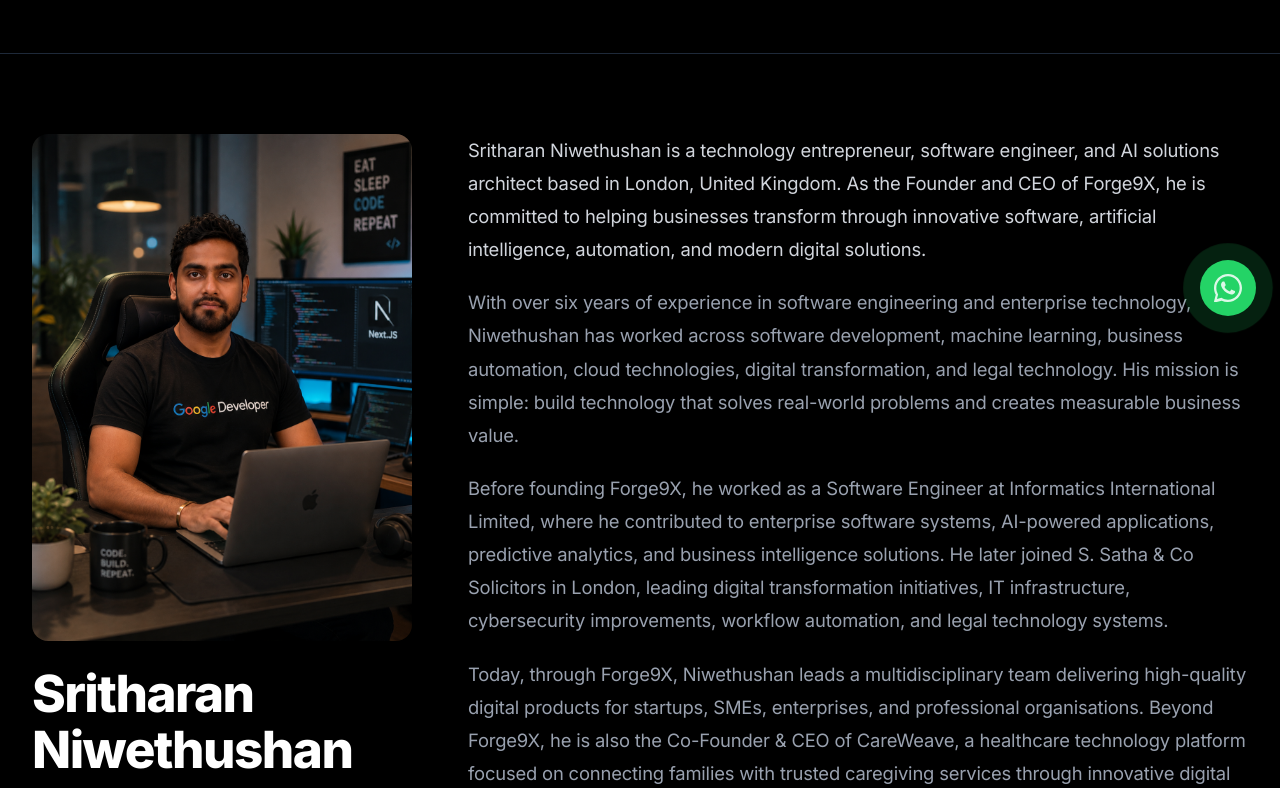
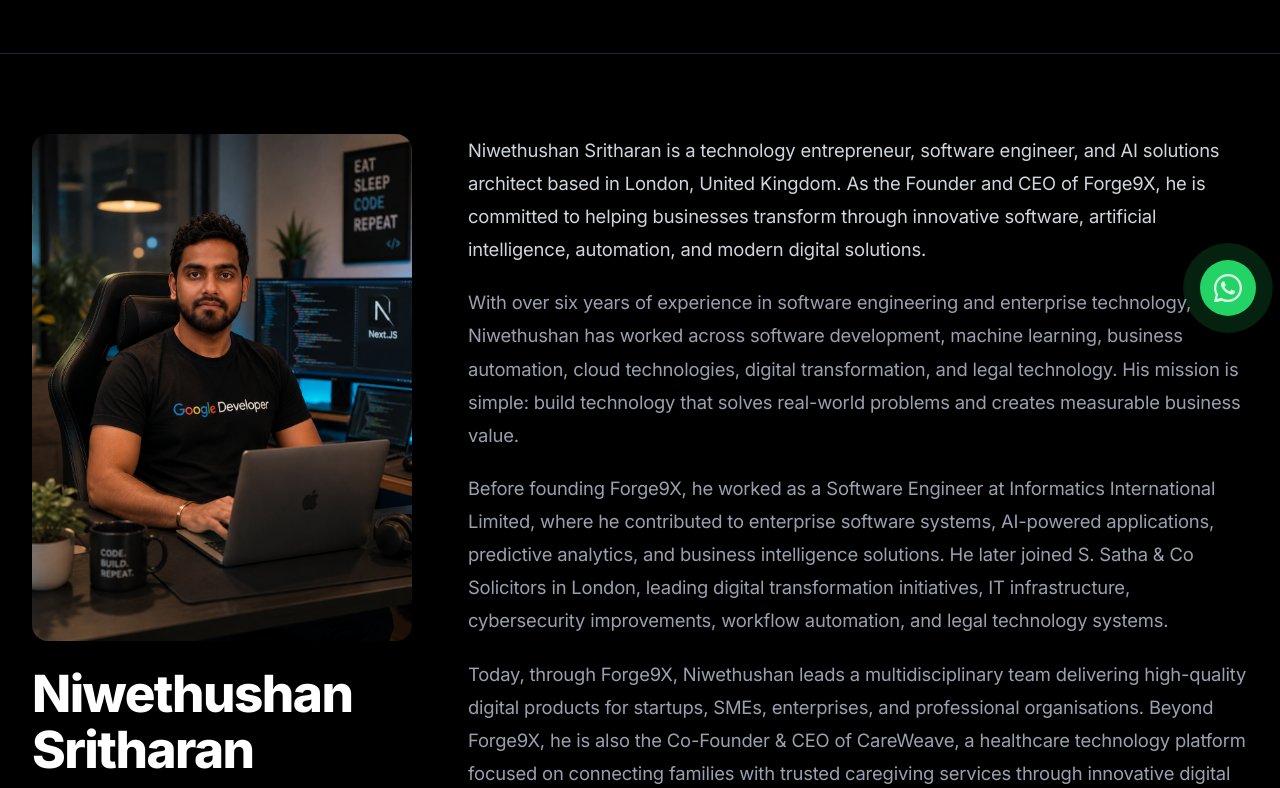
Before and after one commit to NiwethushanSri/forge9x-website, a Next.js app: page /en/team in a window 1280 px wide. Shown: the part 460-1248 px from the top of the page. Built offline with nearby package versions, Linux system fonts and the light colour scheme.

Commit message:
Fix name to Niwethushan Sritharan on team page

```diff
--- a/app/[lang]/team/page.tsx
+++ b/app/[lang]/team/page.tsx
@@ -63,7 +63,7 @@ export default async function TeamPage({ params }: { params: Promise<{ lang: Loc
                 <TeamPhoto src="/team/niwethushan.jpg" alt="Niwethushan Sritharan" initials="NS" color="#00679A" />
               </div>
               <div>
-                <h2 className="text-white text-xl font-black mb-1">Sritharan Niwethushan</h2>
+                <h2 className="text-white text-xl font-black mb-1">Niwethushan Sritharan</h2>
                 <p className="font-semibold text-sm mb-4" style={{ color: "#5EA8D9" }}>Founder &amp; CEO, Forge9X</p>
                 <div className="flex flex-col gap-2 mb-4">
                   <div className="flex flex-col gap-0.5 bg-white/5 border border-white/10 rounded-xl px-4 py-3">
@@ -88,7 +88,7 @@ export default async function TeamPage({ params }: { params: Promise<{ lang: Loc
             <div className="flex flex-col gap-8">
               <div>
                 <p className="text-gray-300 text-lg leading-relaxed mb-5">
-                  Sritharan Niwethushan is a technology entrepreneur, software engineer, and AI solutions architect based in London, United Kingdom. As the Founder and CEO of Forge9X, he is committed to helping businesses transform through innovative software, artificial intelligence, automation, and modern digital solutions.
+                  Niwethushan Sritharan is a technology entrepreneur, software engineer, and AI solutions architect based in London, United Kingdom. As the Founder and CEO of Forge9X, he is committed to helping businesses transform through innovative software, artificial intelligence, automation, and modern digital solutions.
                 </p>
                 <p className="text-gray-400 leading-relaxed mb-5">
                   With over six years of experience in software engineering and enterprise technology, Niwethushan has worked across software development, machine learning, business automation, cloud technologies, digital transformation, and legal technology. His mission is simple: build technology that solves real-world problems and creates measurable business value.
```
